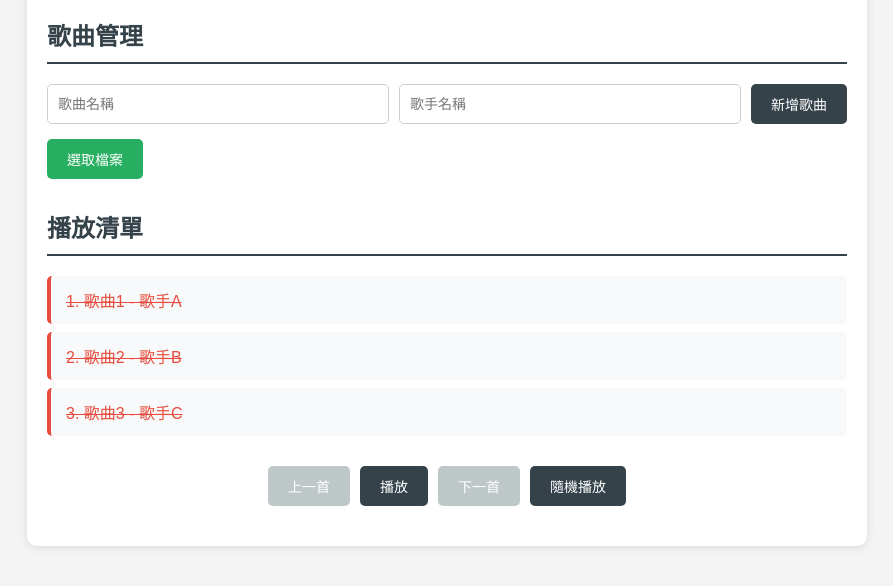
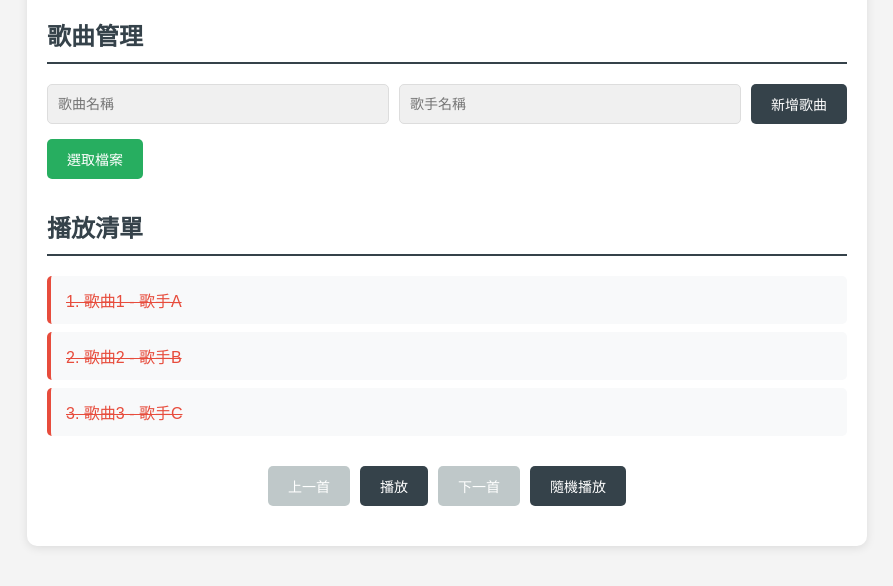
Before and after one commit to weilungu/Music-Playlist-Manager, a website with bundled scripts: page music-playlist-manager/src/index.html in a window 1280 px wide. Shown: the part 136-722 px from the top of the page, without its empty margins (193-1086 px from the left). Built offline with nearby package versions, Linux system fonts and the light colour scheme.

Commit message:
歌曲、歌手名稱防呆限制

```diff
--- a/music-playlist-manager/src/index.html
+++ b/music-playlist-manager/src/index.html
@@ -33,8 +33,8 @@
         <div id="song-management">
             <h2>歌曲管理</h2>
             <div class="input-group">
-                <input type="text" id="song-name-input" placeholder="歌曲名稱">
-                <input type="text" id="artist-name-input" placeholder="歌手名稱">
+                <input type="text" id="song-name-input" placeholder="歌曲名稱" disabled>
+                <input type="text" id="artist-name-input" placeholder="歌手名稱" disabled>
                 <button id="add-song-btn">新增歌曲</button>
             </div>
             <div class="file-input-group">
--- a/music-playlist-manager/src/scripts/main.js
+++ b/music-playlist-manager/src/scripts/main.js
@@ -452,10 +452,18 @@ document.addEventListener('DOMContentLoaded', async () => {
             // 自動填入歌手名稱（根據播放清單中現有的最高編號）
             const maxNumber = getMaxArtistNumber();
             document.getElementById('artist-name-input').value = `歌手${maxNumber + 1}`;
+
+            // 啟用輸入框
+            document.getElementById('song-name-input').disabled = false;
+            document.getElementById('artist-name-input').disabled = false;
         } else {
             selectedAudioFile = null;
             document.getElementById('selected-file-name').textContent = '';
             document.getElementById('selected-file-name').style.display = 'none';
+
+            // 禁用輸入框
+            document.getElementById('song-name-input').disabled = true;
+            document.getElementById('artist-name-input').disabled = true;
         }
     });
 
@@ -506,6 +514,9 @@ document.addEventListener('DOMContentLoaded', async () => {
             // 清空輸入欄位
             document.getElementById('song-name-input').value = '';
             document.getElementById('artist-name-input').value = '';
+            // 禁用輸入框（直到選取新檔案）
+            document.getElementById('song-name-input').disabled = true;
+            document.getElementById('artist-name-input').disabled = true;
             // 清空選取的檔案
             selectedAudioFile = null;
             document.getElementById('audio-file-input').value = '';
--- a/music-playlist-manager/src/styles/main.css
+++ b/music-playlist-manager/src/styles/main.css
@@ -128,6 +128,13 @@ h2 {
     border: 1px solid #ccc;
     border-radius: 5px;
     font-size: 14px;
+}
+
+.input-group input:disabled {
+    background-color: #f0f0f0;
+    color: #999;
+    cursor: not-allowed;
+    border-color: #ddd;
 }
 
 .input-group button {
```
